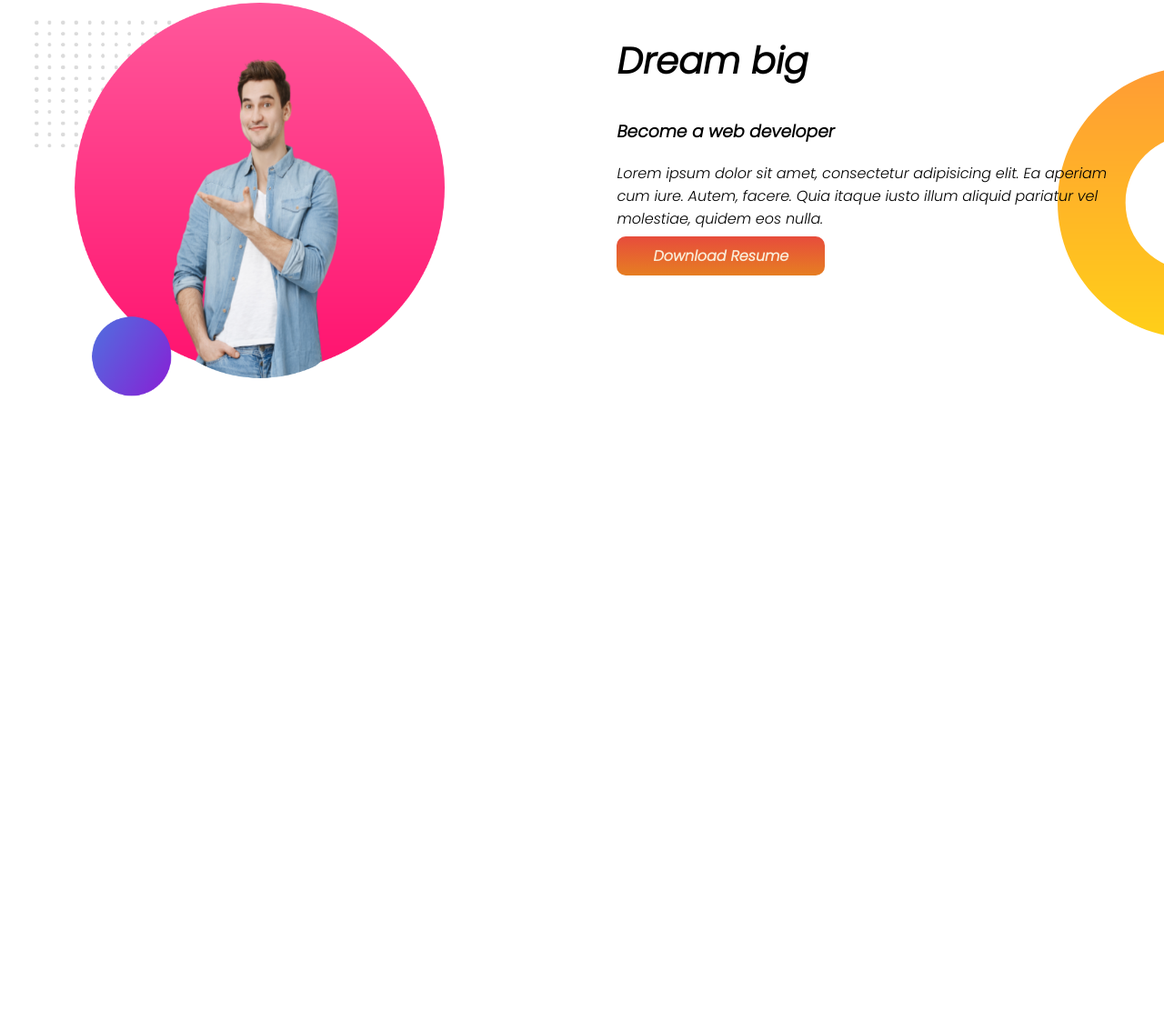
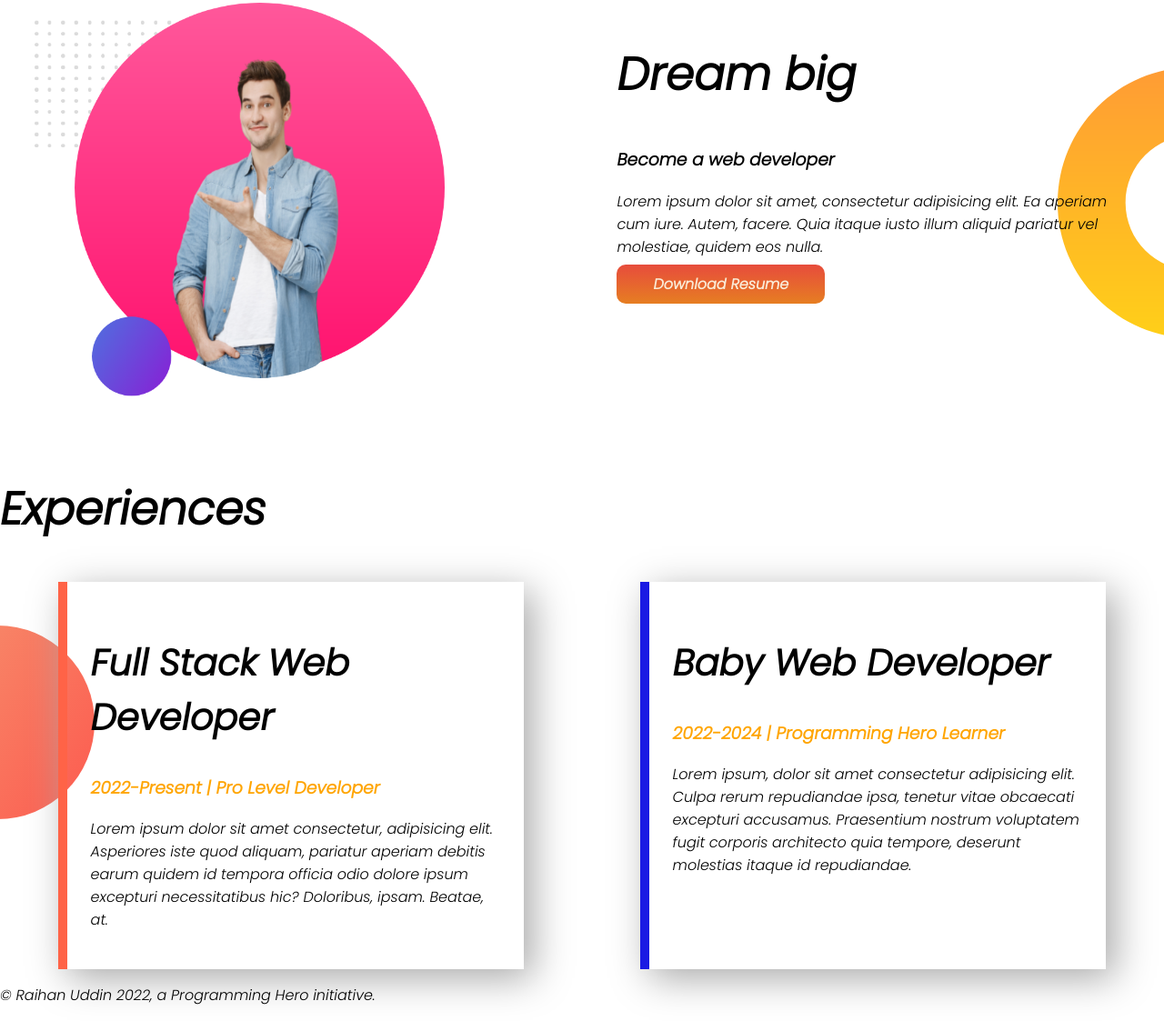
Before and after one commit to wds-raihan/developer-portfolio, a plain HTML site: page index.html in a window 1280 px wide. Shown: the part 666-1789 px from the top of the page at 91% size. Before the commit the page ends 1148 px from the top, so only its background shows below. Drawn offline with Linux system fonts and the light colour scheme.

Commit message:
some content added

```diff
--- a/index.html
+++ b/index.html
@@ -14,10 +14,10 @@
     <link rel="stylesheet" href="style.css" />
   </head>
   <body>
-    <section class="top-banner">
+    <section class="top-banner flexible-container">
       <div class="half-width">
         <h1>Welcoome to</h1>
-        <h1><span class="dev-name">Raihan Uddin's</span> World!</h1>
+        <h1><span class="color-orange">Raihan Uddin's</span> World!</h1>
         <h3>Fron-End Web Developer & Shopify Expart</h3>
         <p>
           Lorem ipsum dolor, sit amet consectetur adipisicing elit. Velit
@@ -33,7 +33,7 @@
       </div>
       <div class="half-width"><img src="images/my-bg.png" alt="" /></div>
     </section>
-    <section class="dream-big">
+    <section class="dream-big flexible-container">
       <div class="dream-banner">
         <img src="images/dream-banner.png" alt="" />
       </div>
@@ -48,5 +48,34 @@
         <a class="link-button" href="">Download Resume</a>
       </div>
     </section>
+    <section class="experience-section">
+      <h1>Experiences</h1>
+
+      <div class="web-developer-div flexible-container">
+        <div class="full-stack-web-developer experience-item">
+          <h2>Full Stack Web Developer</h2>
+          <h3 class="color-orange">2022-Present | Pro Level Developer</h3>
+          <p>
+            Lorem ipsum dolor sit amet consectetur, adipisicing elit. Asperiores
+            iste quod aliquam, pariatur aperiam debitis earum quidem id tempora
+            officia odio dolore ipsum excepturi necessitatibus hic? Doloribus,
+            ipsam. Beatae, at.
+          </p>
+        </div>
+        <div class="baby-web-developer experience-item">
+          <h2>Baby Web Developer</h2>
+          <h3 class="color-orange">2022-2024 | Programming Hero Learner</h3>
+          <p>
+            Lorem ipsum, dolor sit amet consectetur adipisicing elit. Culpa
+            rerum repudiandae ipsa, tenetur vitae obcaecati excepturi accusamus.
+            Praesentium nostrum voluptatem fugit corporis architecto quia
+            tempore, deserunt molestias itaque id repudiandae.
+          </p>
+        </div>
+      </div>
+    </section>
+    <footer>
+      <p>© Raihan Uddin 2022, a Programming Hero initiative.</p>
+    </footer>
   </body>
 </html>
--- a/style.css
+++ b/style.css
@@ -3,9 +3,12 @@ body {
   margin: 0;
 }
 h1 {
+  font-size: 50px;
+}
+h2 {
   font-size: 40px;
 }
-.dev-name {
+.color-orange {
   color: orange;
 }
 .top-banner {
@@ -31,7 +34,7 @@ h1 {
   color: antiquewhite;
   font-weight: 700;
 }
-.dream-big {
+.flexible-container {
   display: flex;
 }
 .dream-banner img {
@@ -42,3 +45,21 @@ h1 {
   background-repeat: no-repeat;
   background-position: right;
 }
+.experience-section {
+  background-image: url(images/exp-bg.png);
+  background-repeat: no-repeat;
+  background-position: left;
+}
+
+.experience-item {
+  width: 40%;
+  margin: 0 5%;
+  box-shadow: 10px 10px 40px #a9a9a9;
+  padding: 2%;
+}
+.full-stack-web-developer {
+  border-left: 10px solid tomato;
+}
+.baby-web-developer {
+  border-left: 10px solid rgb(26, 26, 227);
+}
```
